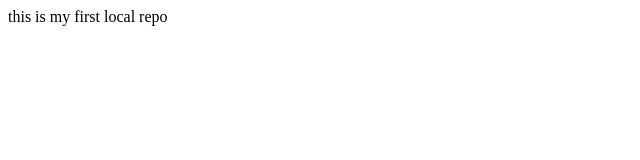
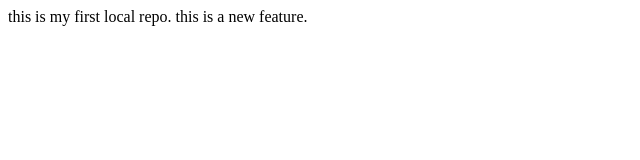
Before and after one commit to zahidwakeel/localrepo, a plain HTML site: page index.html in a window 1280 px wide. Shown: the whole page, without its empty margins (0-640 px from the left). Drawn offline with Linux system fonts and the light colour scheme.

Commit message:
add new feature

```diff
--- a/index.html
+++ b/index.html
@@ -1,5 +1,6 @@
 <html>
     <p>
-        this is my first local repo
+        this is my first local repo.
+        this is a new feature.
     </p>
 </html>
```
